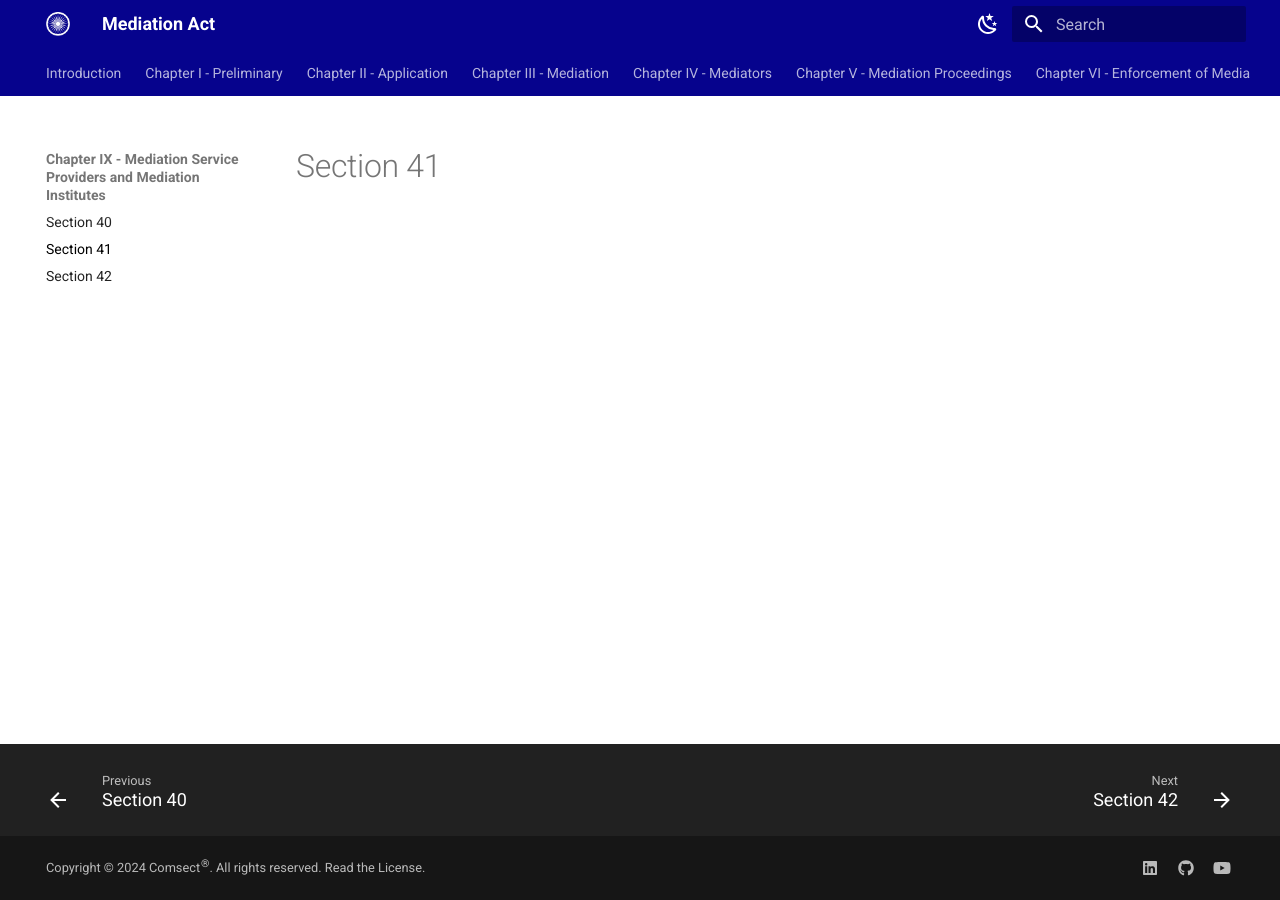
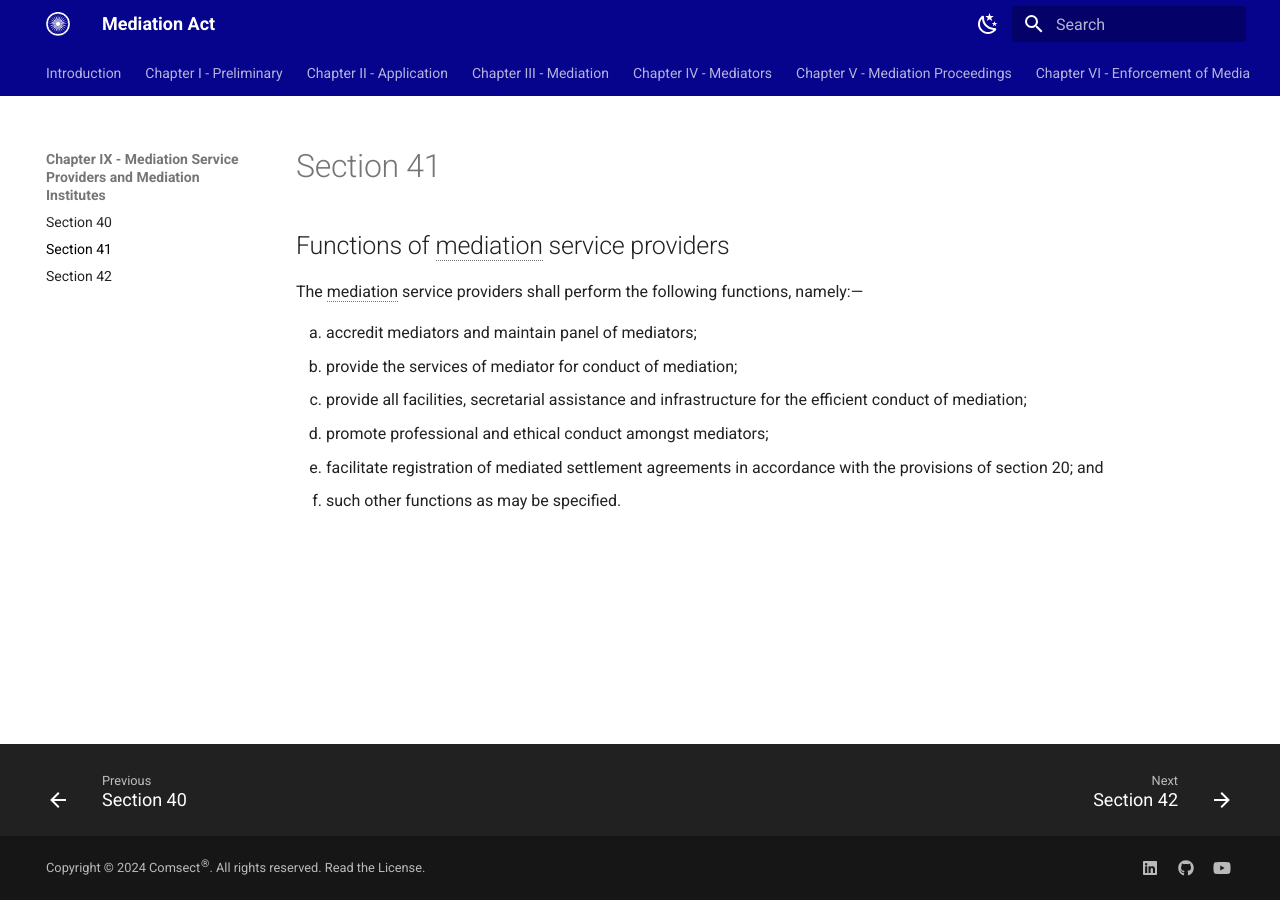
Before and after one commit to comsect/mediation-act, an MkDocs documentation site: the page built from docs/en/41.md, in a window 1280 px wide. Built offline with MkDocs 1.6.1 and Material for MkDocs 9.7.7, drawn with Linux system fonts in a browser that asks for light colours.

Commit message:
add section-forty-one

```diff
--- a/docs/en/41.md
+++ b/docs/en/41.md
@@ -3,3 +3,21 @@ hide:
     - toc
 description: Functions of mediation service providers
 ---
+
+<style>
+    ol.outer-list{
+        list-style-type: lower-alpha;
+    }
+</style>
+
+## Functions of mediation service providers
+
+The mediation service providers shall perform the following functions, namely:—
+<ol class="outer-list">
+    <li> accredit mediators and maintain panel of mediators;
+    <li> provide the services of mediator for conduct of mediation;
+    <li> provide all facilities, secretarial assistance and infrastructure for the efficient conduct of mediation;
+    <li> promote professional and ethical conduct amongst mediators;
+    <li> facilitate registration of mediated settlement agreements in accordance with the provisions of section 20; and
+    <li> such other functions as may be specified.
+</ol>
```
